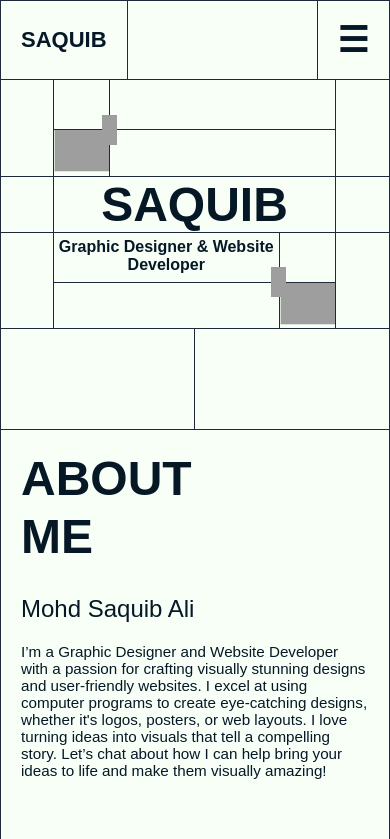
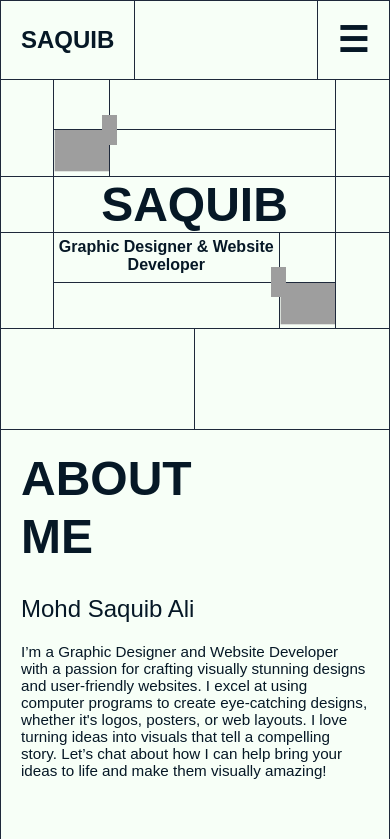
Before and after one commit to Saquib07640/Saquib, a plain HTML site: page index.html in a window 390 px wide. Shown: the top 839 px of the page. Drawn offline with nearby package versions, Linux system fonts and the light colour scheme; grey boxes are pictures that could not be loaded; a script that the page names is missing; a web font is replaced by a local one.

Commit message:
navbar font-size

```diff
--- a/responsive.css
+++ b/responsive.css
@@ -58,7 +58,7 @@
   }
 
   .navbar {
-    font-size: 22px;
+    font-size: 24px;
   }
   .logo .text-4xl {
     padding: 20px;
```
